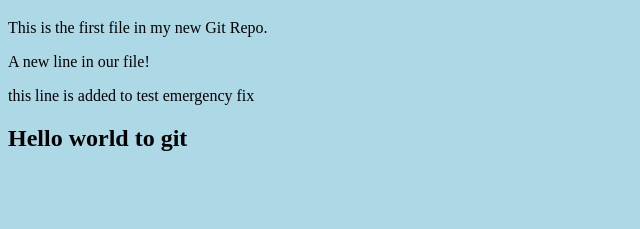
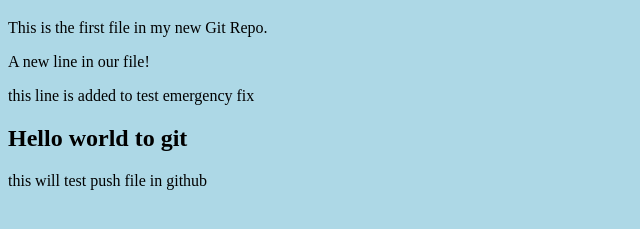
Before and after one commit to Ijkhat1979/hello-world, a plain HTML site: page index.html in a window 1280 px wide. Shown: the part 61-290 px from the top of the page, without its empty margins (0-640 px from the left). Drawn offline with Linux system fonts and the light colour scheme.

Commit message:
push abilty testing

```diff
--- a/index.html
+++ b/index.html
@@ -13,6 +13,7 @@
 <p>this line is added to test emergency fix</p>
 
 <h2>Hello world to git</h2>
+<p>this will test push file in github</p>
 
 
 </body>
```
